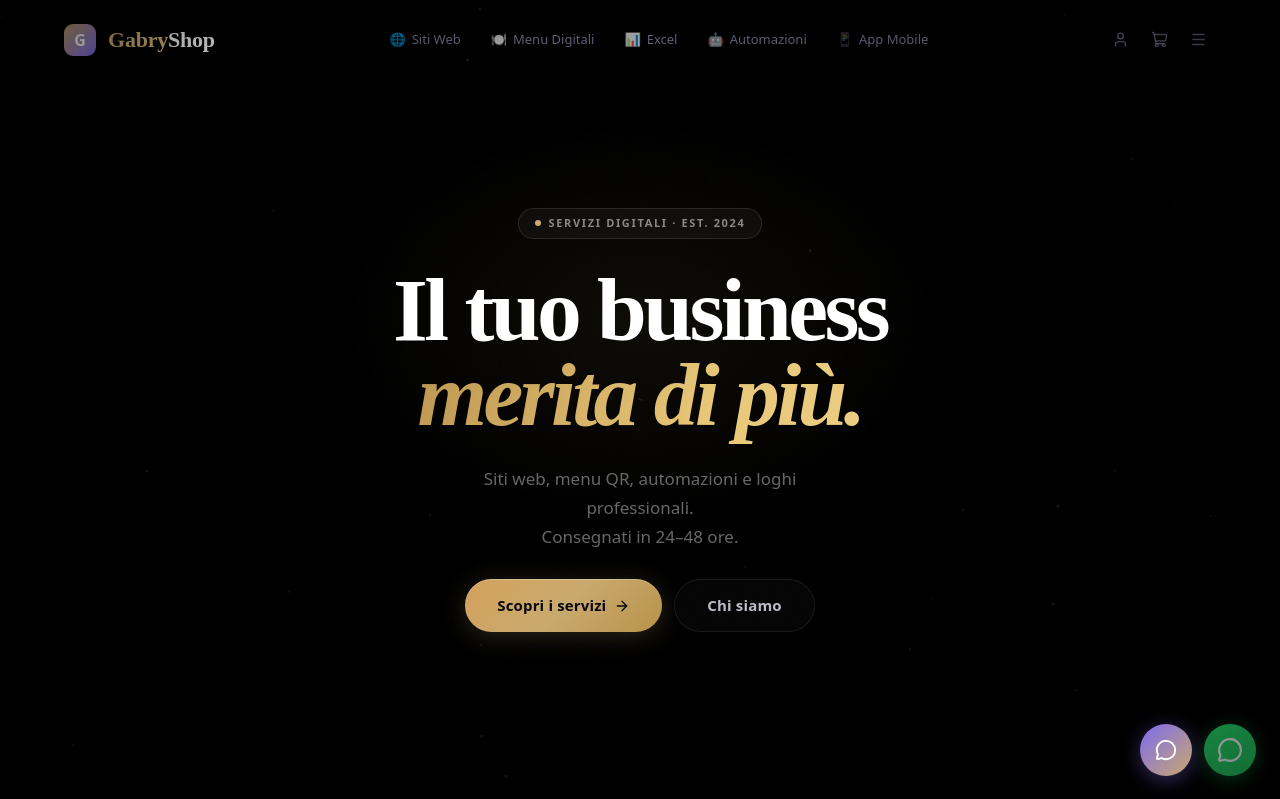
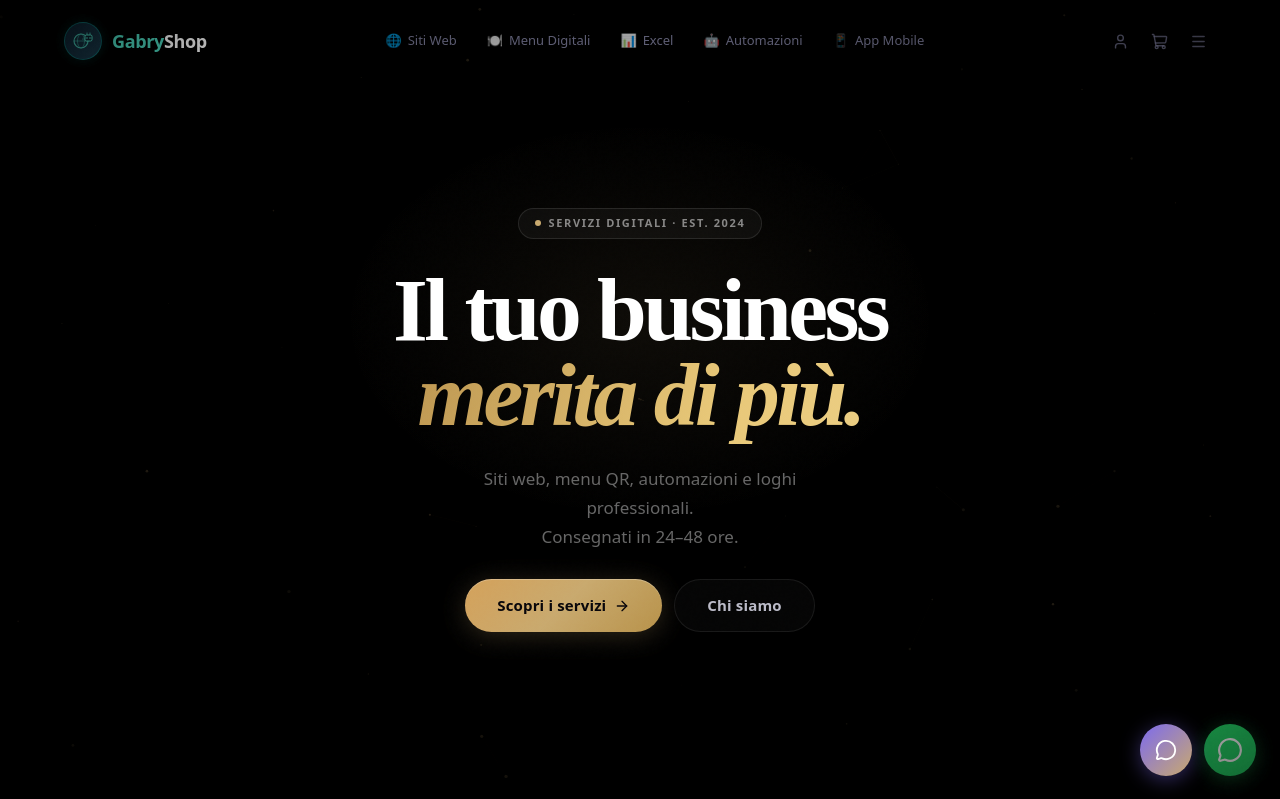
Before and after one commit to terryliano20011-sketch/gabryshop-new, a Next.js app: page / in a window 1280 px wide. Shown: the top 799 px of the page. Built offline with nearby package versions, Linux system fonts and the light colour scheme.

Commit message:
feat: nuovo logo navbar+footer - globo+robot teal ispirato alle immagini del brand

```diff
--- a/src/components/layout/Footer.tsx
+++ b/src/components/layout/Footer.tsx
@@ -9,9 +9,24 @@ export default function Footer() {
 
           <div className="footer-brand-col">
             <div style={{display:'flex',alignItems:'center',gap:'12px',marginBottom:'20px'}}>
-              <div style={{width:'36px',height:'36px',borderRadius:'10px',background:'linear-gradient(135deg,#c9a96e,#8b6fd4)',display:'flex',alignItems:'center',justifyContent:'center',fontSize:'16px'}}>✦</div>
-              <span style={{fontFamily:'Playfair Display,serif',fontSize:'20px',fontWeight:700}}>
-                <span style={{background:'linear-gradient(135deg,#c9a96e,#e8c878)',WebkitBackgroundClip:'text',WebkitTextFillColor:'transparent',backgroundClip:'text'}}>Gabry</span>
+              <div style={{width:'38px',height:'38px',borderRadius:'50%',background:'linear-gradient(135deg,#0d1f2d,#1a3a4a)',border:'1.5px solid rgba(0,220,200,0.3)',display:'flex',alignItems:'center',justifyContent:'center',flexShrink:0,boxShadow:'0 0 12px rgba(0,200,180,0.15)'}}>
+                <svg width="22" height="22" viewBox="0 0 22 22" fill="none">
+                  <circle cx="9" cy="11" r="7" stroke="#4dd9c0" strokeWidth="1.2" fill="none" opacity="0.8"/>
+                  <line x1="2" y1="11" x2="16" y2="11" stroke="#4dd9c0" strokeWidth="0.8" opacity="0.5"/>
+                  <ellipse cx="9" cy="11" rx="3.5" ry="7" stroke="#4dd9c0" strokeWidth="0.8" fill="none" opacity="0.5"/>
+                  <rect x="13" y="5" width="7" height="6" rx="1.5" fill="#0d1f2d" stroke="#4dd9c0" strokeWidth="1"/>
+                  <circle cx="15" cy="8" r="0.8" fill="#4dd9c0"/>
+                  <circle cx="18" cy="8" r="0.8" fill="#4dd9c0"/>
+                  <line x1="15" y1="5" x2="15" y2="3.5" stroke="#4dd9c0" strokeWidth="0.8"/>
+                  <circle cx="15" cy="3" r="0.5" fill="#4dd9c0"/>
+                  <line x1="18" y1="5" x2="18" y2="3.5" stroke="#4dd9c0" strokeWidth="0.8"/>
+                  <circle cx="18" cy="3" r="0.5" fill="#4dd9c0"/>
+                  <line x1="13" y1="9" x2="11" y2="9" stroke="#4dd9c0" strokeWidth="0.7" opacity="0.6"/>
+                  <circle cx="10.5" cy="9" r="0.5" fill="#4dd9c0" opacity="0.6"/>
+                </svg>
+              </div>
+              <span style={{fontFamily:'Outfit,system-ui,sans-serif',fontSize:'20px',fontWeight:800,letterSpacing:'-0.02em'}}>
+                <span style={{color:'#4dd9c0'}}>Gabry</span>
                 <span style={{color:'white'}}>Shop</span>
               </span>
             </div>
--- a/src/components/layout/Navbar.tsx
+++ b/src/components/layout/Navbar.tsx
@@ -32,11 +32,31 @@ export default function Navbar() {
         <div style={{ maxWidth:'1400px', margin:'0 auto', padding:'0 5%', display:'flex', alignItems:'center', justifyContent:'space-between' }}>
 
           {/* Logo */}
-          <Link href="/" style={{ display:'flex', alignItems:'center', gap:'12px', textDecoration:'none' }}>
-            <div style={{ width:'32px', height:'32px', borderRadius:'9px', background:'linear-gradient(135deg,#c9a96e,#7c6af0)', display:'flex', alignItems:'center', justifyContent:'center', fontSize:'16px', fontWeight:700, color:'white' }}>G</div>
-            <span style={{ fontFamily:'Cormorant Garamond,serif', fontSize:'22px', fontWeight:600, letterSpacing:'-0.01em' }}>
-              <span style={{ background:'linear-gradient(135deg,#c9a96e,#e8c878)', WebkitBackgroundClip:'text', WebkitTextFillColor:'transparent', backgroundClip:'text' }}>Gabry</span>
-              <span style={{ color:'white' }}>Shop</span>
+          <Link href="/" style={{ display:'flex', alignItems:'center', gap:'10px', textDecoration:'none' }}>
+            {/* Logo SVG ispirato al globo+robot teal */}
+            <div style={{ width:'38px', height:'38px', borderRadius:'50%', background:'linear-gradient(135deg,#0d1f2d,#1a3a4a)', border:'1.5px solid rgba(0,220,200,0.3)', display:'flex', alignItems:'center', justifyContent:'center', flexShrink:0, boxShadow:'0 0 12px rgba(0,200,180,0.15)' }}>
+              <svg width="22" height="22" viewBox="0 0 22 22" fill="none" xmlns="http://www.w3.org/2000/svg">
+                {/* Globo */}
+                <circle cx="9" cy="11" r="7" stroke="#4dd9c0" strokeWidth="1.2" fill="none" opacity="0.8"/>
+                <line x1="2" y1="11" x2="16" y2="11" stroke="#4dd9c0" strokeWidth="0.8" opacity="0.5"/>
+                <ellipse cx="9" cy="11" rx="3.5" ry="7" stroke="#4dd9c0" strokeWidth="0.8" fill="none" opacity="0.5"/>
+                {/* Robot testa */}
+                <rect x="13" y="5" width="7" height="6" rx="1.5" fill="#0d1f2d" stroke="#4dd9c0" strokeWidth="1"/>
+                {/* Robot occhi */}
+                <circle cx="15" cy="8" r="0.8" fill="#4dd9c0"/>
+                <circle cx="18" cy="8" r="0.8" fill="#4dd9c0"/>
+                {/* Antenne */}
+                <line x1="15" y1="5" x2="15" y2="3.5" stroke="#4dd9c0" strokeWidth="0.8"/>
+                <circle cx="15" cy="3" r="0.5" fill="#4dd9c0"/>
+                <line x1="18" y1="5" x2="18" y2="3.5" stroke="#4dd9c0" strokeWidth="0.8"/>
+                <circle cx="18" cy="3" r="0.5" fill="#4dd9c0"/>
+                {/* Circuiti */}
+                <line x1="13" y1="9" x2="11" y2="9" stroke="#4dd9c0" strokeWidth="0.7" opacity="0.6"/>
+                <circle cx="10.5" cy="9" r="0.5" fill="#4dd9c0" opacity="0.6"/>
+              </svg>
+            </div>
+            <span style={{ fontFamily:'Outfit,system-ui,sans-serif', fontSize:'18px', fontWeight:800, letterSpacing:'-0.02em', color:'white' }}>
+              <span style={{ color:'#4dd9c0' }}>Gabry</span>Shop
             </span>
           </Link>
 
```
